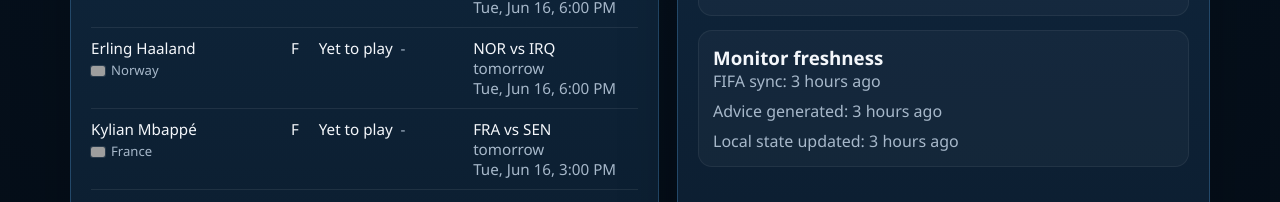
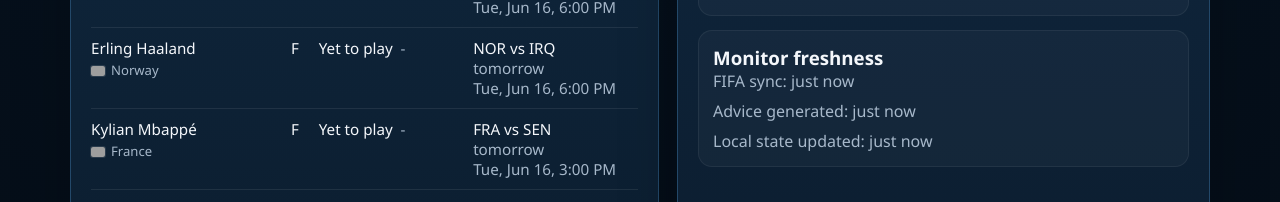
Before and after one commit to frenchtouch-hash/fantasy-soccer, a plain HTML site: page index.html in a window 1280 px wide. Shown: the part 951-1153 px from the top of the page. Drawn offline with Linux system fonts and the light colour scheme; grey boxes are pictures that could not be loaded.

Commit message:
Publish live dashboard 2026-06-15 14:04

```diff
--- a/index.html
+++ b/index.html
@@ -287,9 +287,9 @@
 
         <div class="subtle-card">
           <h3>Monitor freshness</h3>
-          <p class="summary-line muted">FIFA sync: <span class="relative-time" data-timestamp="2026-06-15T15:04:04.990Z" data-mode="past" title="Jun 15, 2026, 11:04:04 AM EDT">just now</span></p>
-          <p class="summary-line muted">Advice generated: <span class="relative-time" data-timestamp="2026-06-15T15:04:06.729Z" data-mode="past" title="Jun 15, 2026, 11:04:06 AM EDT">just now</span></p>
-          <p class="summary-line muted">Local state updated: <span class="relative-time" data-timestamp="2026-06-15T15:04:04.990Z" data-mode="past" title="Jun 15, 2026, 11:04:04 AM EDT">just now</span></p>
+          <p class="summary-line muted">FIFA sync: <span class="relative-time" data-timestamp="2026-06-15T18:04:05.049Z" data-mode="past" title="Jun 15, 2026, 2:04:05 PM EDT">just now</span></p>
+          <p class="summary-line muted">Advice generated: <span class="relative-time" data-timestamp="2026-06-15T18:04:06.743Z" data-mode="past" title="Jun 15, 2026, 2:04:06 PM EDT">just now</span></p>
+          <p class="summary-line muted">Local state updated: <span class="relative-time" data-timestamp="2026-06-15T18:04:05.049Z" data-mode="past" title="Jun 15, 2026, 2:04:05 PM EDT">just now</span></p>
         </div>
       </div>
     </section>
```
